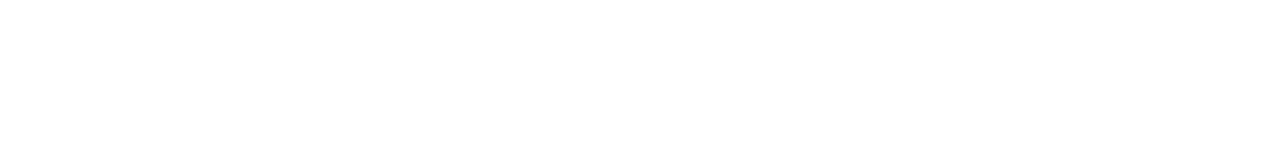
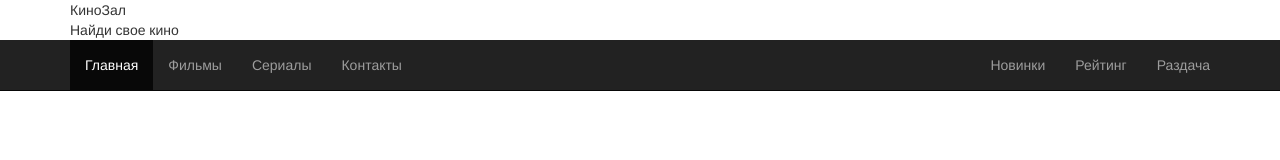
Before and after one commit to vvelicko858/kinizal, a website: page index.html in a window 1280 px wide. Drawn offline with Linux system fonts and the light colour scheme.

Commit message:
блок header

```diff
--- /dev/null
+++ b/assets/scss/style.css
@@ -0,0 +1 @@
+/* No CSS *//*# sourceMappingURL=style.css.map */
--- a/index.html
+++ b/index.html
@@ -4,13 +4,11 @@
 
 <head>
     <meta charset="UTF-8">
-  <meta name="viewport"
-        content="width=device-width, initial-scale=1.0, minimum-scale=1.0">
+    <meta name="viewport" content="width=device-width, initial-scale=1.0, minimum-scale=1.0">
     <meta http-equiv="X-UA-Compatible" content="ie=edge">
     <title>КиноЗал</title>
     <link href="libs/bootstrap/dist/css/bootstrap.min.css" rel="stylesheet">
-  <link href="https://fonts.googleapis.com/css2?family=PT+Sans:wght@400;700&family=PT+Serif:wght@400;700&display=swap"
-        rel="stylesheet">
+    <link href="https://fonts.googleapis.com/css2?family=PT+Sans:wght@400;700&family=PT+Serif:wght@400;700&display=swap" rel="stylesheet">
     <link href="assets/css/style.css" rel="stylesheet">
     <link rel="icon" href="assets/img/favicon.png" type="image/x-icon">
     <!--[if lt IE 9]>
@@ -20,6 +18,51 @@
 </head>
 
 <body>
+    <header class="header">
+        <div class="header-logo">
+            <div class="container">
+                <div class="header-logo__title">КиноЗал</div>
+                <div class="header-logo__description">Найди свое кино</div>
+            </div>
+        </div>
+        <div class="header-menu">
+            <nav class="navbar navbar-inverse navbar-static-top">
+                <div class="container">
+                    <div class="navbar-header">
+                        <button type="button" class="navbar-toggle collapsed" data-toggle="collapse" data-target="#navbar-top" aria-expanded="false">
+                              <span class="sr-only">Toggle navigation</span>
+                              <span class="icon-bar"></span>
+                              <span class="icon-bar"></span>
+                              <span class="icon-bar"></span>
+                            </button>
+                    </div>
+
+                    <div class="collapse navbar-collapse" id="navbar-top">
+                        <ul class="nav navbar-nav">
+                            <li class="active "><a href="#">Главная</a></li>
+                            <li><a href="#">Фильмы</a></li>
+                            <li><a href="#">Сериалы </a></li>
+                            <li><a href="#">Контакты</a></li>
+                        </ul>
+                        <ul class="nav navbar-nav navbar-right">
+
+
+                            <li><a href="#">Новинки</a></li>
+                            <li><a href="#">Рейтинг</a></li>
+                            <li><a href="#">Раздача</a></li>
+
+                        </ul>
+
+
+                    </div>
+                    <!-- /.navbar-collapse -->
+                </div>
+                <!-- /.container-fluid -->
+            </nav>
+        </div>
+
+    </header>
+
 
 
     <script src="libs/jquery/dist/jquery.min.js"></script>
```
Also changed, not shown: package.json (line endings or trailing spaces), 2 other files. Lines whose indentation alone changed are shown as unchanged.
